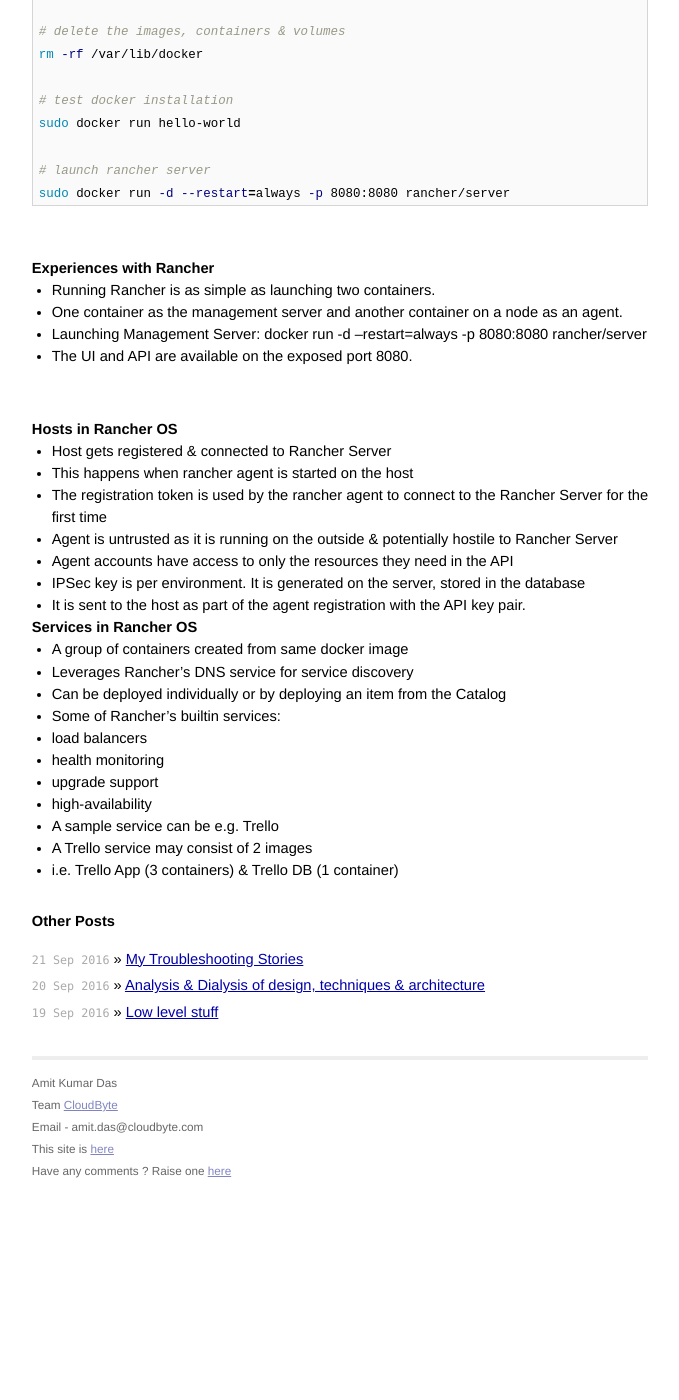
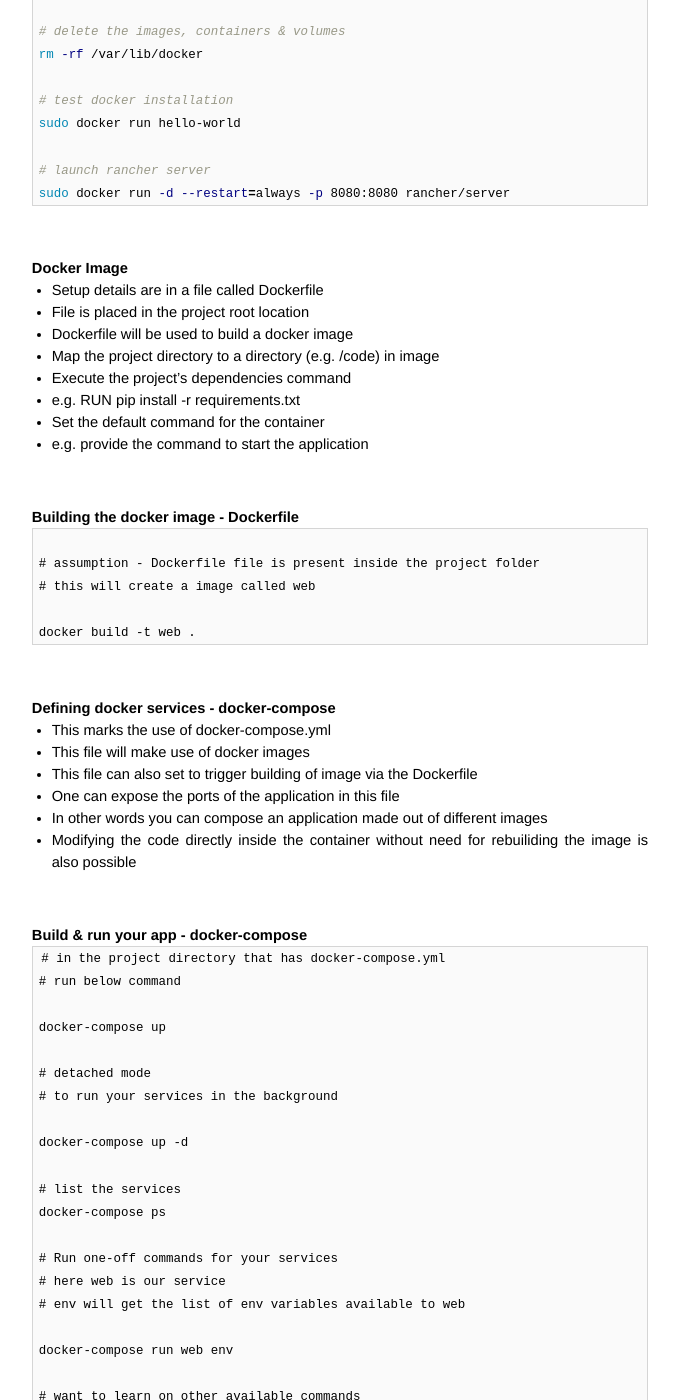
Before and after one commit to AmitKumarDas/amitkumardas.github.io, a Jekyll site: the page built from _posts/2016-09-18-analysis-and-dialysis-of-containers.md, in a window 1280 px wide and 1400 px high, scrolled down 1155 px. Shown: the whole window, without its empty margins (300-979 px from the left). Built offline with Jekyll 4.4.1, drawn with Linux system fonts in a browser that asks for light colours; before the commit the page ends 2349 px from its top, so only the background shows below that; some of the changed text lies outside the part shown.

Commit message:
Update 2016-09-18-analysis-and-dialysis-of-containers.md

````diff
--- a/_posts/2016-09-18-analysis-and-dialysis-of-containers.md
+++ b/_posts/2016-09-18-analysis-and-dialysis-of-containers.md
@@ -69,6 +69,75 @@
 
 <br />
 
+### Docker Image
+
+- Setup details are in a file called Dockerfile
+- File is placed in the project root location
+- Dockerfile will be used to build a docker image
+- Map the project directory to a directory (e.g. /code) in image
+- Execute the project's dependencies command
+ - e.g. RUN pip install -r requirements.txt
+- Set the default command for the container
+ - e.g. provide the command to start the application
+
+<br />
+
+### Building the docker image - Dockerfile
+
+```
+
+# assumption - Dockerfile file is present inside the project folder
+# this will create a image called web
+
+docker build -t web .
+```
+
+<br />
+
+### Defining docker services - docker-compose
+
+- This marks the use of docker-compose.yml
+- This file will make use of docker images
+- This file can also set to trigger building of image via the Dockerfile
+- One can expose the ports of the application in this file
+- In other words you can compose an application made out of different images
+- Modifying the code directly inside the container without need for rebuiliding the image is also possible
+
+<br />
+
+### Build & run your app - docker-compose
+
+```
+# in the project directory that has docker-compose.yml
+# run below command
+
+docker-compose up
+
+# detached mode
+# to run your services in the background
+
+docker-compose up -d
+
+# list the services
+docker-compose ps
+
+# Run one-off commands for your services
+# here web is our service
+# env will get the list of env variables available to web
+
+docker-compose run web env
+
+# want to learn on other available commands
+
+docker-compose --help
+
+# to stop your services
+
+docker-compose stop
+```
+
+<br />
+
 ## Experiences with Rancher
 
 - Running Rancher is as simple as launching two containers.
````
